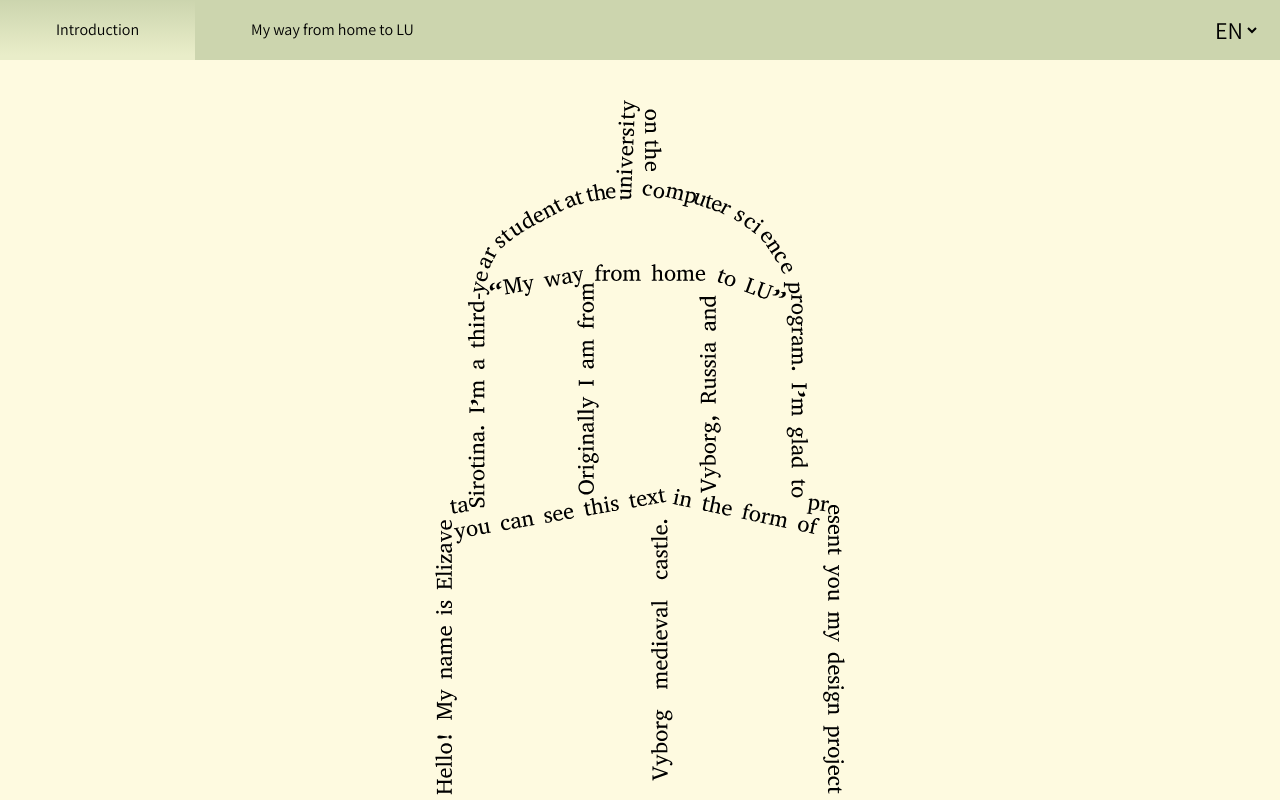
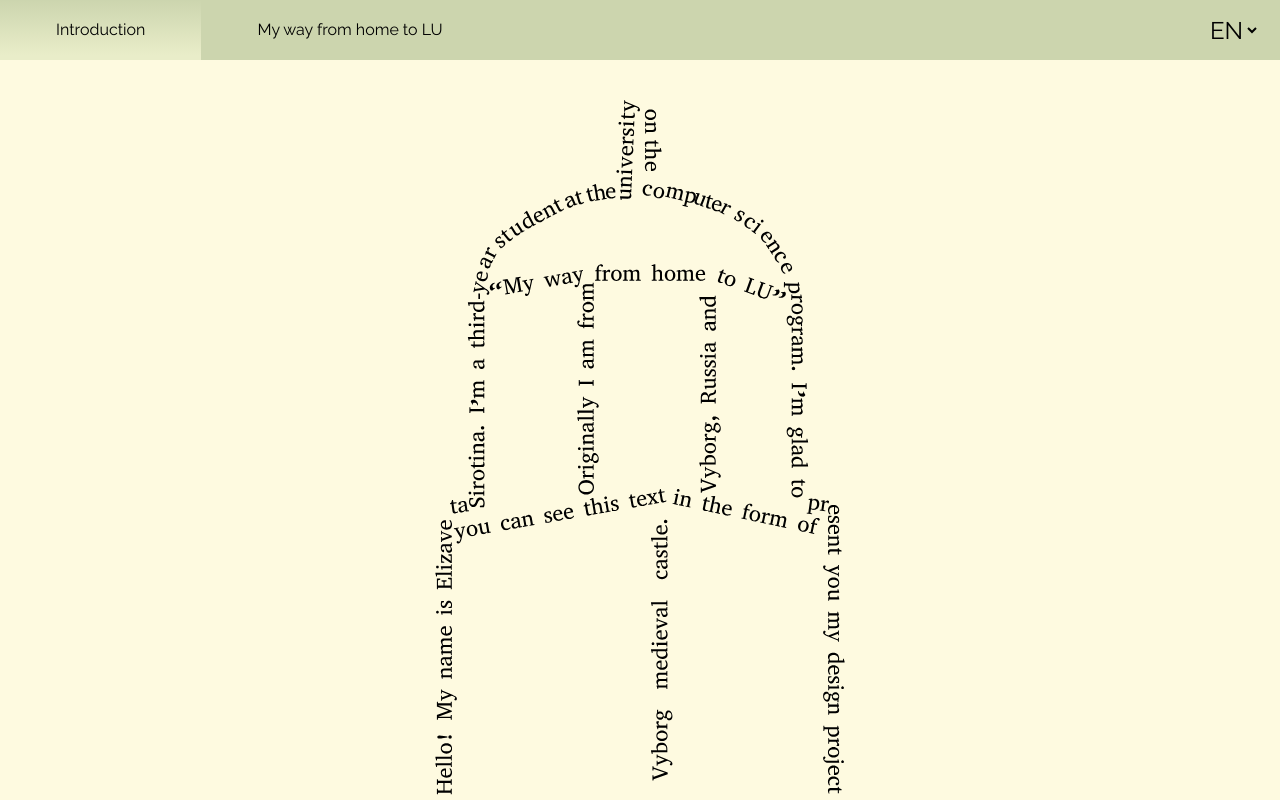
Before and after one commit to liskasi/my-way-from-home-to-lu, a React (Create React App) app: page / in a window 1280 px wide. Shown: the top 800 px of the page. Built offline with nearby package versions, Linux system fonts and the light colour scheme.

Commit message:
fixed font

```diff
--- a/src/App.module.css
+++ b/src/App.module.css
@@ -1,4 +1,4 @@
-@import url("https://fonts.googleapis.com/css2?family=Assistant:wght@300;400;600;700&display=swap");
+@import url('https://fonts.googleapis.com/css2?family=Raleway:wght@400;600;700&display=swap');
 
 .root {
   @apply bg-lightYellow;
@@ -6,7 +6,7 @@
 
 * {
   @apply relative;
-  font-family: 'Assistant', sans-serif;
+  font-family: 'Raleway', sans-serif;
 }
 
 .header {
```
